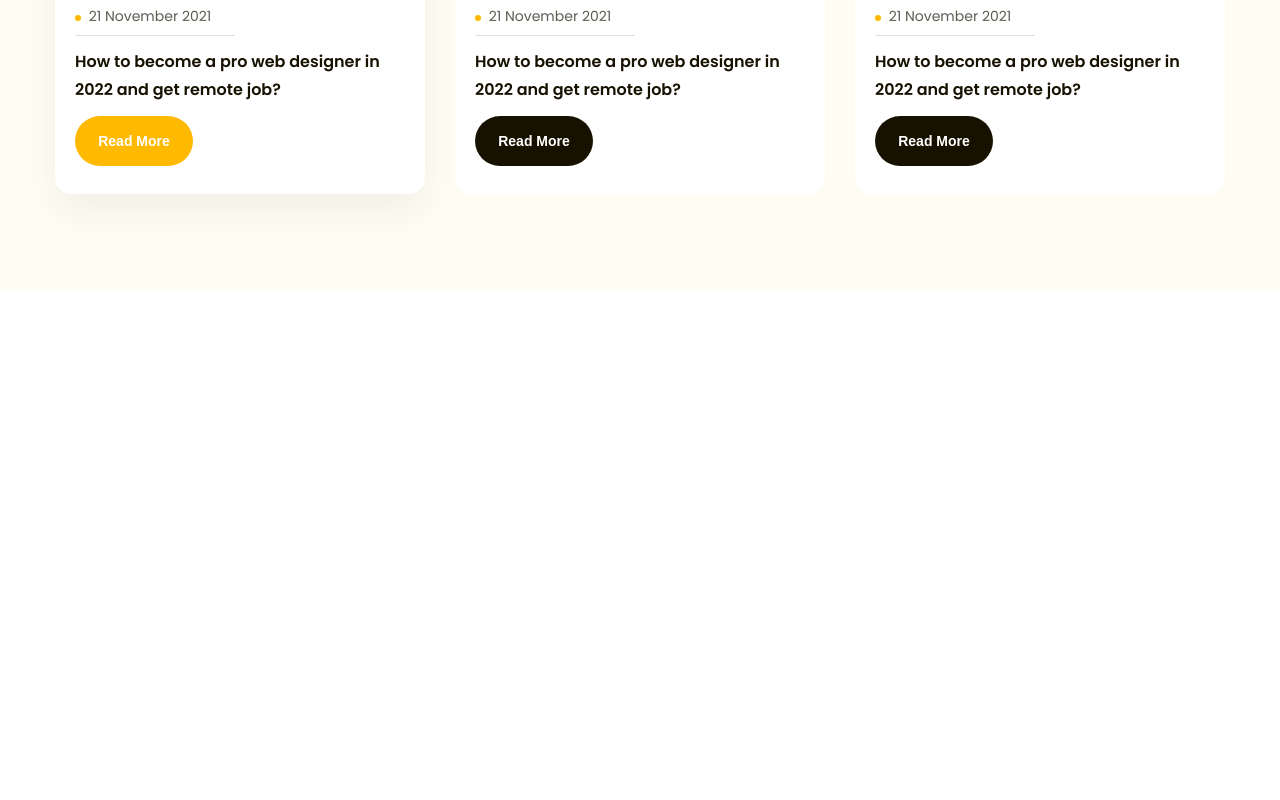
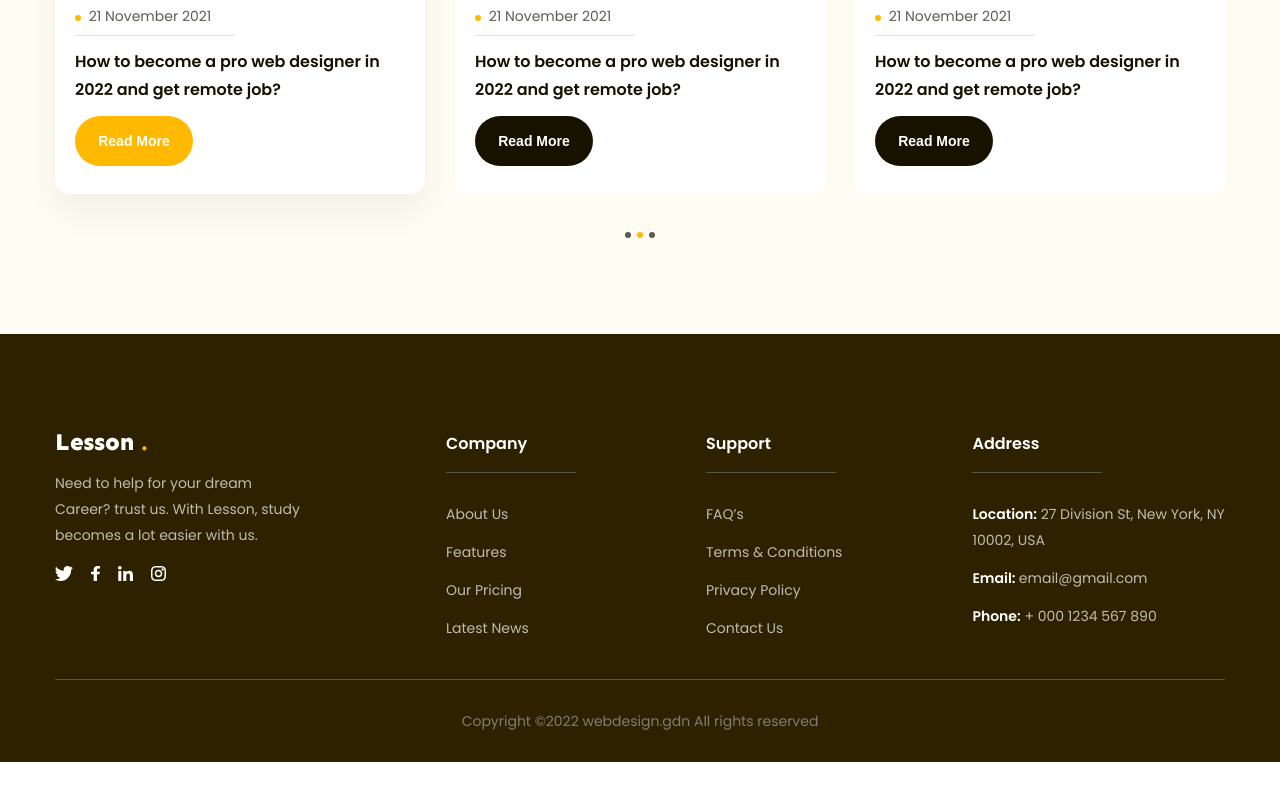
Before and after one commit to sinbeg1997/F8-Project-02, a plain HTML site: page index.html in a window 1280 px wide. Shown: the part 4108-4908 px from the top of the page. Drawn offline with Linux system fonts and the light colour scheme.

Commit message:
implement footer

```diff
--- a/assets/css/styles.css
+++ b/assets/css/styles.css
@@ -35,6 +35,7 @@ a {
   text-transform: capitalize;
   font-size: 1.4rem;
   border: 0;
+  cursor: pointer;
 }
 
 .heading {
@@ -619,3 +620,128 @@ a {
   color: #ffffff;
   border: 0;
 }
+
+.wrap-controls {
+  margin-top: 38px;
+  display: flex;
+  justify-content: center;
+}
+
+.wrap-controls .slide-control {
+  display: flex;
+  align-items: center;
+  gap: 6px;
+}
+
+.wrap-controls .slide-control .control {
+  width: 6px;
+  height: 6px;
+  border-radius: 50%;
+  background: #5f5b53;
+}
+
+.wrap-controls .slide-control .control.active {
+  background: #ffb900;
+}
+
+/* Footer */
+
+footer {
+  background: #2e2100;
+  padding-top: 96px;
+  padding-bottom: 28px;
+}
+
+footer .infos {
+  display: flex;
+}
+
+footer .infos .introduce .logo {
+  color: #ffffff;
+}
+
+footer .infos .introduce {
+  width: 270px;
+  margin-right: 145px;
+}
+footer .infos .introduce .desc {
+  margin-top: 16px;
+  font-weight: 400;
+  font-size: 1.4rem;
+  line-height: 1.86;
+  color: #bfbcb2;
+}
+
+footer .infos .introduce .socials {
+  margin-top: 18px;
+  display: flex;
+  align-items: center;
+  gap: 18px;
+}
+
+footer .infos .sponsors {
+  display: flex;
+  gap: 130px;
+}
+
+footer .infos .col:last-child {
+  flex: 1;
+}
+
+footer .infos .sponsors .sponsor-type {
+  font-weight: 600;
+  font-size: 1.6rem;
+  line-height: 1.75;
+  color: #ffffff;
+}
+
+footer .infos .sponsors .separate {
+  width: 130px;
+  height: 1px;
+  background: #59554b;
+  margin-top: 14px;
+}
+
+footer .infos .sponsors .links {
+  margin-top: 28px;
+}
+
+footer .infos .sponsors .links .link {
+  display: block;
+  font-weight: 400;
+  font-size: 1.4rem;
+  line-height: 1.86;
+  color: #bfbcb2;
+}
+
+footer .infos .sponsors .links .link + .link {
+  margin-top: 12px;
+}
+
+footer .infos .sponsors .links .link span {
+  color: #ffffff;
+  font-weight: 600;
+}
+
+footer .infos .sponsors .links .link a {
+  color: #bfbcb2;
+  cursor: pointer;
+}
+
+footer .infos .sponsors .links .link a:hover {
+  text-decoration: underline;
+}
+
+footer .separate {
+  background: #59554b;
+  height: 1px;
+  margin-top: 38px;
+}
+
+footer .copyright {
+  margin-top: 28px;
+  font-size: 1.4rem;
+  line-height: 1.86;
+  text-align: center;
+  color: #807d74;
+}
--- a/index.html
+++ b/index.html
@@ -363,7 +363,101 @@
             </div>
           </div>
         </div>
+        <div class="wrap-controls">
+          <div class="slide-control">
+            <span class="control"></span>
+            <span class="control active"></span>
+            <span class="control"></span>
+          </div>
+        </div>
       </div>
     </div>
+    <!-- Footer -->
+    <footer>
+      <div class="content">
+        <div class="infos">
+          <div class="introduce">
+            <a href="#!" class="logo">Lesson <span>.</span> </a>
+            <p class="desc">
+              Need to help for your dream Career? trust us. With Lesson, study
+              becomes a lot easier with us.
+            </p>
+            <div class="socials">
+              <a href="#!" class="social-link">
+                <img
+                  src="./assets/imgs/Twitter.svg"
+                  alt="Twitter"
+                  class="social-icon"
+                />
+              </a>
+              <a href="#!" class="social-link">
+                <img
+                  src="./assets/imgs/Facebook.svg"
+                  alt="Facebook"
+                  class="social-icon"
+                />
+              </a>
+              <a href="#!" class="social-link">
+                <img
+                  src="./assets/imgs/Linkedin.svg"
+                  alt="Linkedin"
+                  class="social-icon"
+                />
+              </a>
+              <a href="#!" class="social-link">
+                <img
+                  src="./assets/imgs/Instagram.svg"
+                  alt="Instagram"
+                  class="social-icon"
+                />
+              </a>
+            </div>
+          </div>
+          <div class="sponsors">
+            <div class="col">
+              <h3 class="sponsor-type">Company</h3>
+              <div class="separate"></div>
+              <div class="links">
+                <a href="#!" class="link">About Us</a>
+                <a href="#!" class="link">Features</a>
+                <a href="#!" class="link">Our Pricing</a>
+                <a href="#!" class="link">Latest News</a>
+              </div>
+            </div>
+            <div class="col">
+              <h3 class="sponsor-type">Support</h3>
+              <div class="separate"></div>
+              <div class="links">
+                <a href="#!" class="link">FAQ’s</a>
+                <a href="#!" class="link">Terms & Conditions</a>
+                <a href="#!" class="link">Privacy Policy</a>
+                <a href="#!" class="link">Contact Us</a>
+              </div>
+            </div>
+            <div class="col">
+              <h3 class="sponsor-type">Address</h3>
+              <div class="separate"></div>
+              <div class="links">
+                <p class="link">
+                  <span>Location:</span> 27 Division St, New York, NY 10002, USA
+                </p>
+                <p class="link">
+                  <span>Email: </span>
+                  <a href="mailto:email@gmail.co">email@gmail.com</a>
+                </p>
+                <p class="link">
+                  <span>Phone:</span>
+                  <a href="tel:+0001234567890"> + 000 1234 567 890 </a>
+                </p>
+              </div>
+            </div>
+          </div>
+        </div>
+        <div class="separate"></div>
+        <div class="copyright">
+          Copyright &#169;2022 webdesign.gdn All rights reserved
+        </div>
+      </div>
+    </footer>
   </body>
 </html>
```
Also changed, not shown: assets/imgs/Facebook.svg (added), assets/imgs/Instagram.svg (added), assets/imgs/Linkedin.svg (added), assets/imgs/Twitter.svg (added).
